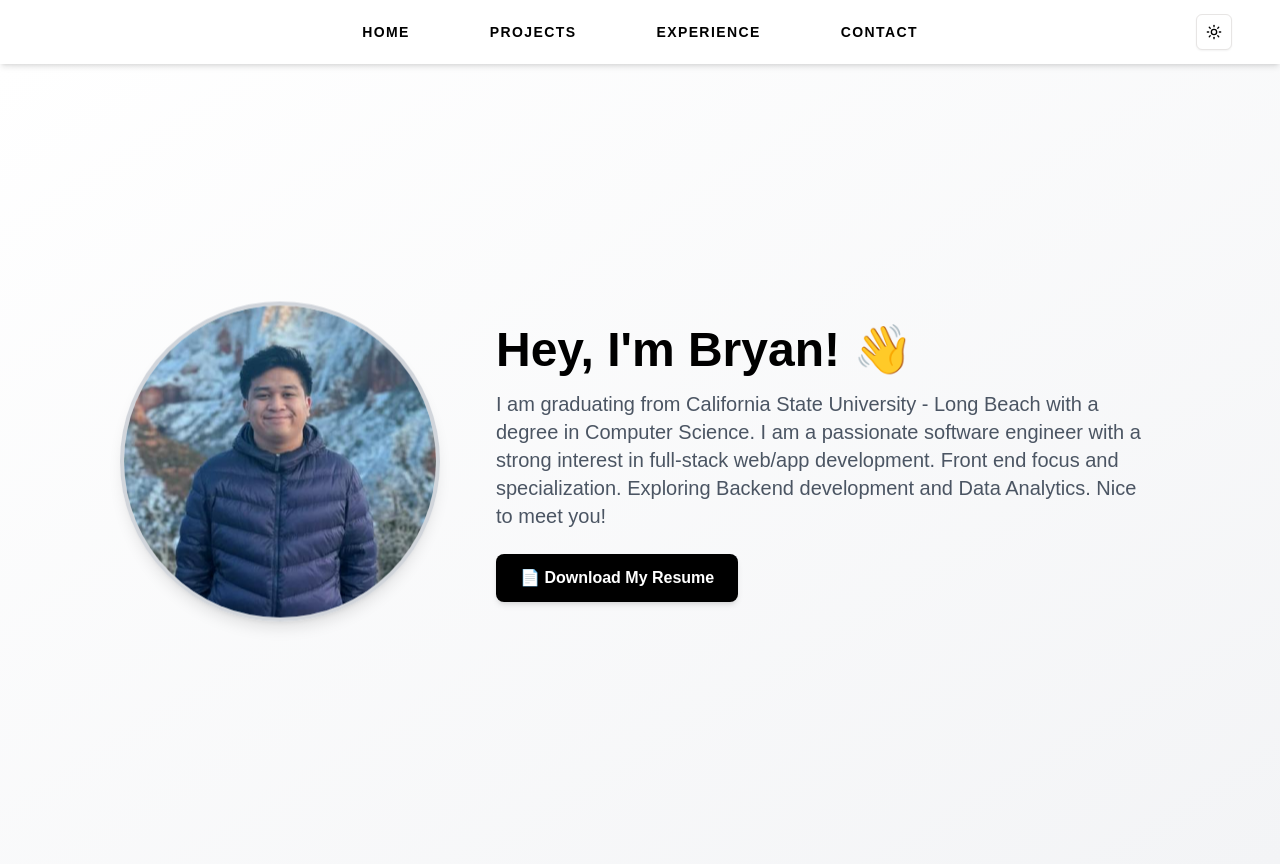
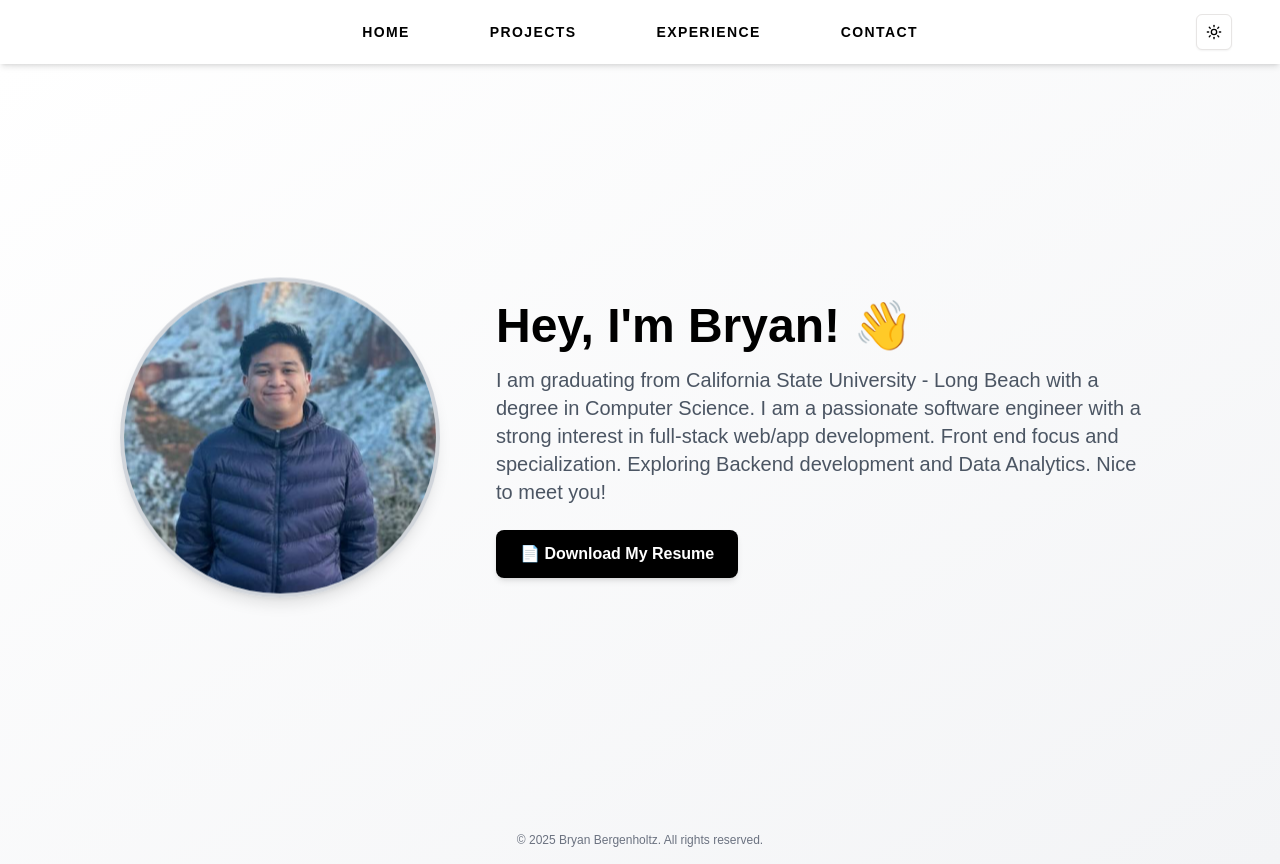
Before and after one commit to YanRho/e-profile, a Next.js app: page / in a window 1280 px wide. Built offline with nearby package versions, Linux system fonts and the light colour scheme.

Commit message:
added a footer

```diff
--- a/app/page.tsx
+++ b/app/page.tsx
@@ -3,7 +3,10 @@ import Image from "next/image";
 
 export default function Home() {
   return (
-    <div className="w-full min-h-screen flex items-center justify-center bg-gradient-to-br from-white to-gray-100 dark:from-[#0c0a09] dark:to-gray-900 px-4 sm:px-6 lg:px-8 py-8 sm:py-12">
+    <div className="min-h-screen flex flex-col bg-gradient-to-br from-white to-gray-100 dark:from-[#0c0a09] dark:to-gray-900">
+
+      {/* Main Content */}
+      <main className="flex-grow flex items-center justify-center px-4 sm:px-6 lg:px-8 py-8 sm:py-12">
         <div className="flex flex-col md:flex-row items-center justify-center gap-8 md:gap-12 max-w-7xl mx-auto">
           {/* Profile Image */}
           <div className="relative w-48 h-48 sm:w-64 sm:h-64 md:w-80 md:h-80 aspect-square mx-auto md:mx-0 mb-6 md:mb-0 animate-float">
@@ -38,6 +41,12 @@ export default function Home() {
             </a>
           </div>
         </div>
+      </main>
+
+      {/* Footer */}
+      <footer className="w-full text-center text-xs text-gray-500 dark:text-gray-400 py-4">
+        © {new Date().getFullYear()} Bryan Bergenholtz. All rights reserved.
+      </footer>
     </div>
   );
 }
```
Lines whose indentation alone changed are shown as unchanged.
